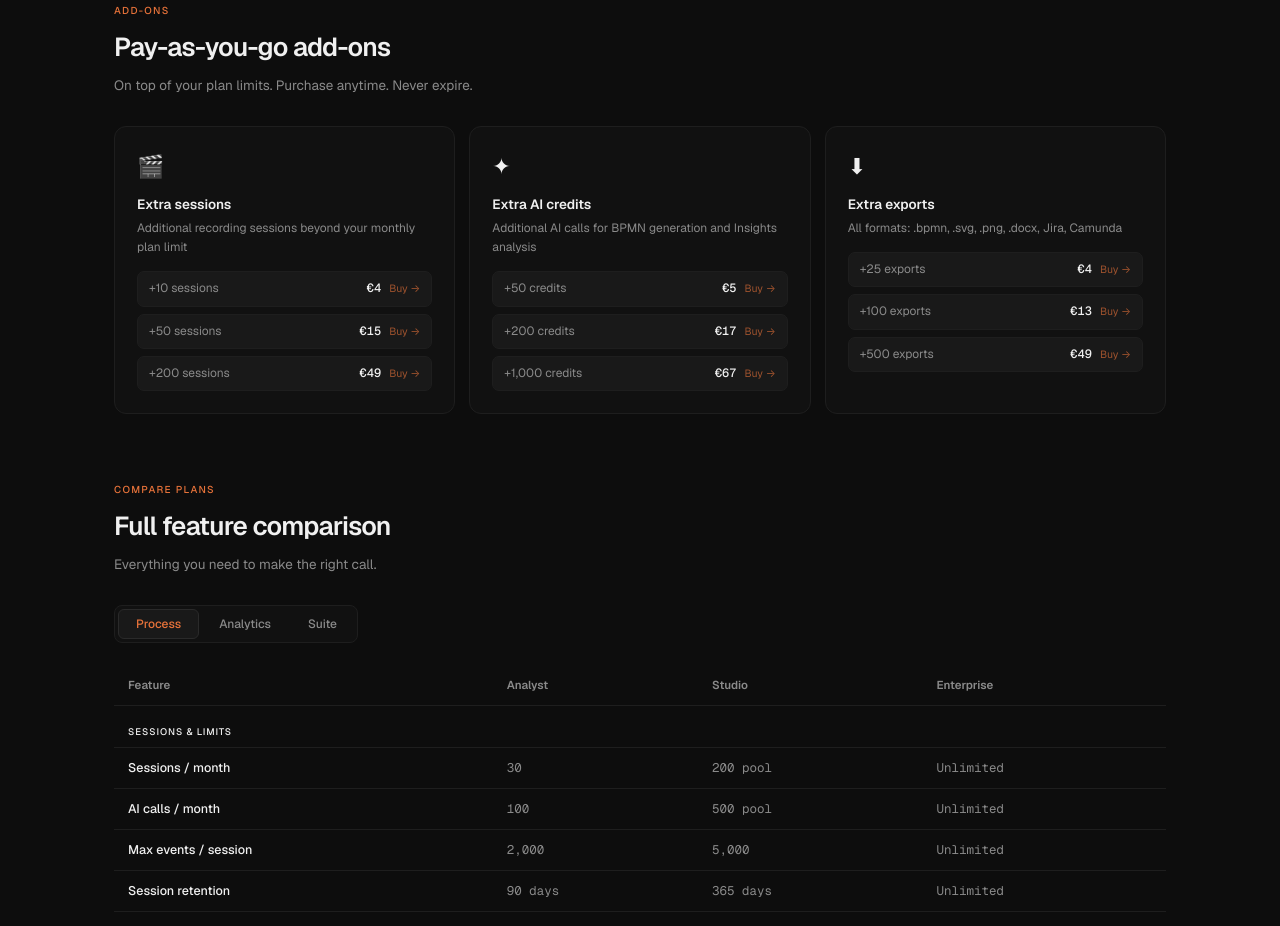
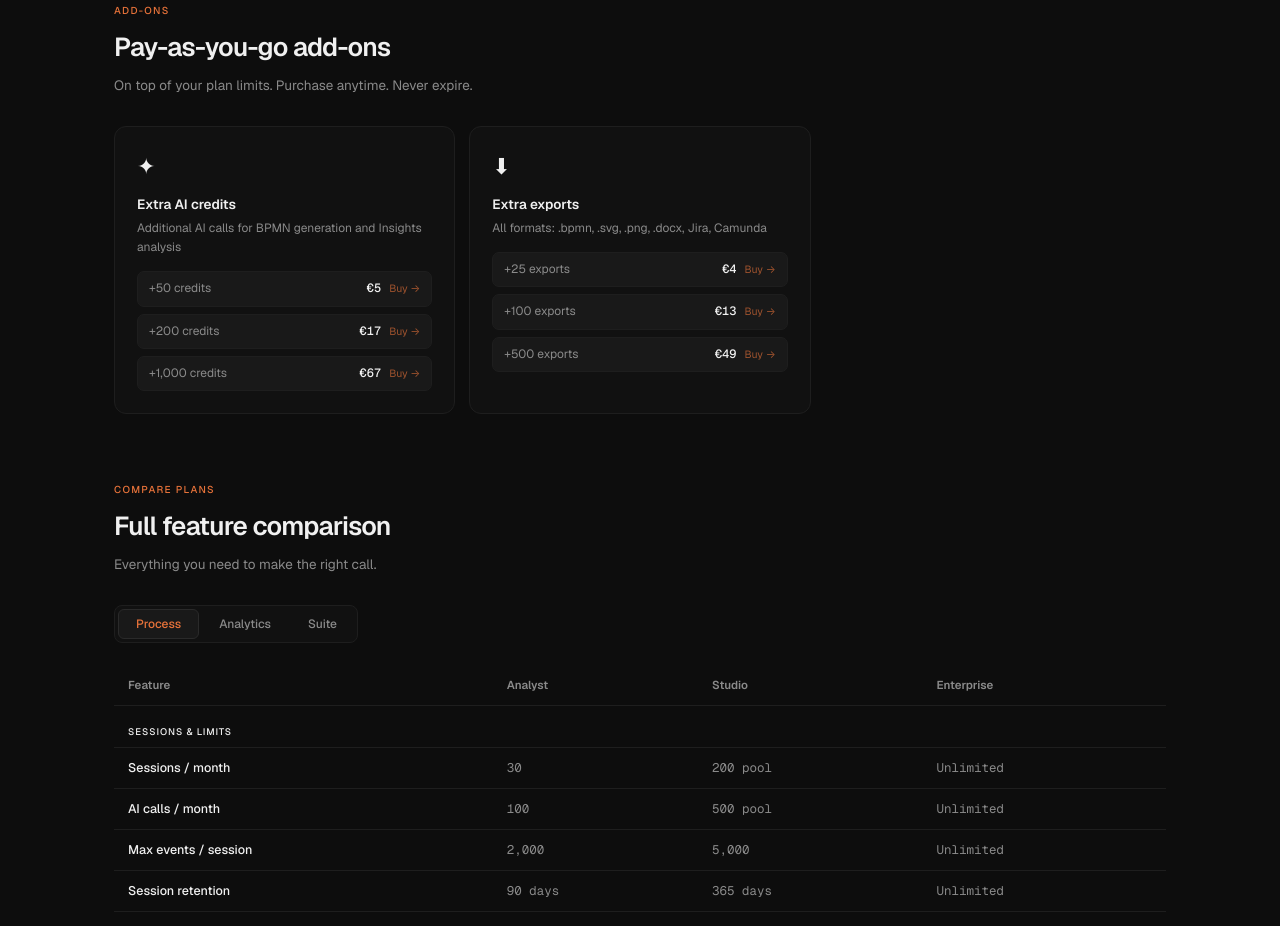
Before and after one commit to sevenda-dev/sevenda-website, a plain HTML site: page pricing.html in a window 1280 px wide. Shown: the part 1216-2142 px from the top of the page. Drawn offline with nearby package versions, Linux system fonts and the light colour scheme.

Commit message:
fix(pricing): rimuove add-on Extra sessions
Le extra session non saranno un add-on acquistabile.

```diff
--- a/pricing.html
+++ b/pricing.html
@@ -837,16 +837,6 @@
   <h2 class="s-title">Pay-as-you-go add-ons</h2>
   <p class="s-sub">On top of your plan limits. Purchase anytime. Never expire.</p>
   <div class="addons-grid">
-    <div class="ao-card">
-      <div class="ao-icon">🎬</div>
-      <div class="ao-name">Extra sessions</div>
-      <div class="ao-desc">Additional recording sessions beyond your monthly plan limit</div>
-      <div class="ao-rows">
-        <div class="ao-row"><span class="ao-label">+10 sessions</span><span><span class="ao-price">€4</span><span class="ao-buy">Buy →</span></span></div>
-        <div class="ao-row"><span class="ao-label">+50 sessions</span><span><span class="ao-price">€15</span><span class="ao-buy">Buy →</span></span></div>
-        <div class="ao-row"><span class="ao-label">+200 sessions</span><span><span class="ao-price">€49</span><span class="ao-buy">Buy →</span></span></div>
-      </div>
-    </div>
     <div class="ao-card">
       <div class="ao-icon">✦</div>
       <div class="ao-name">Extra AI credits</div>
```
